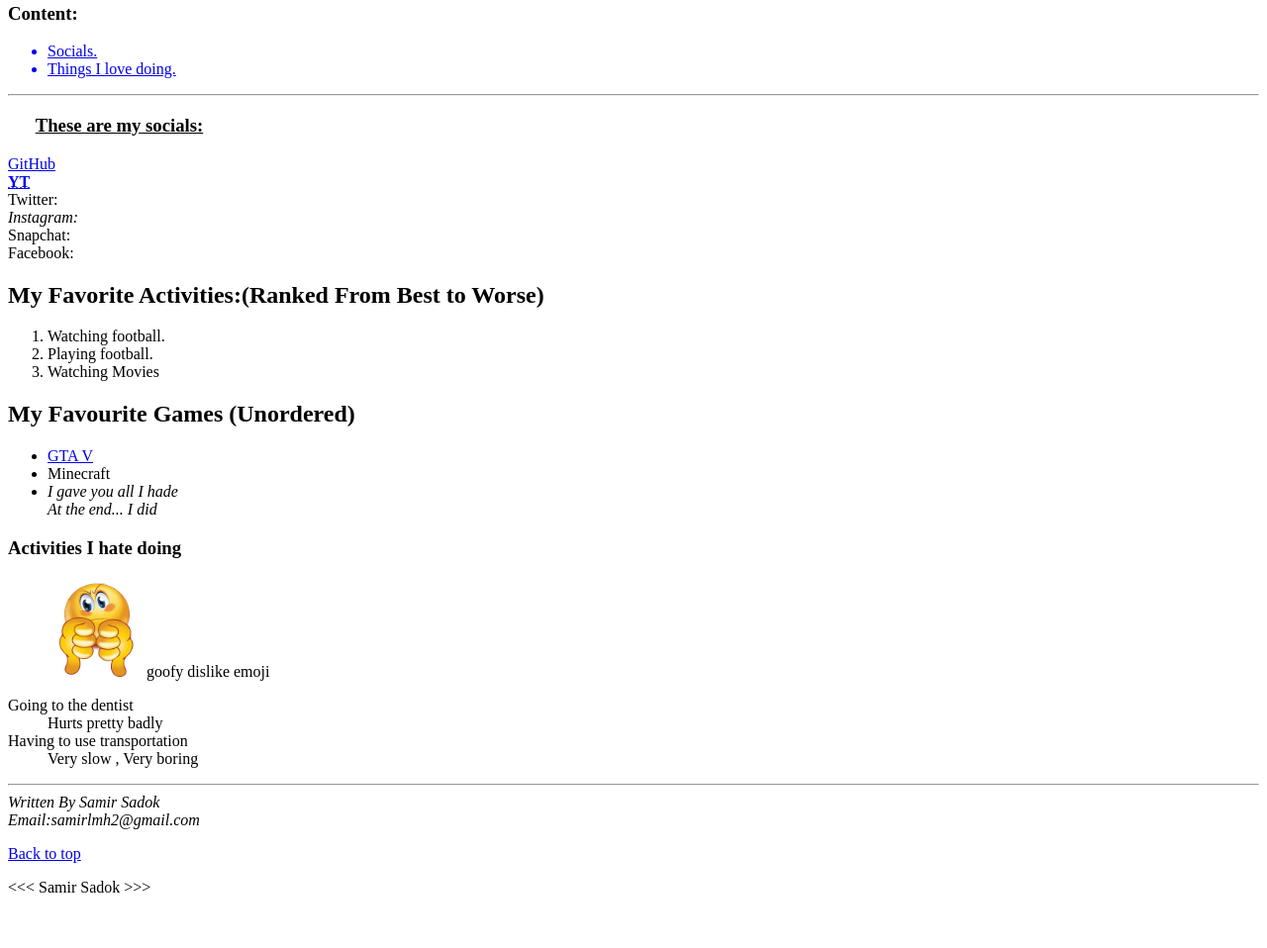
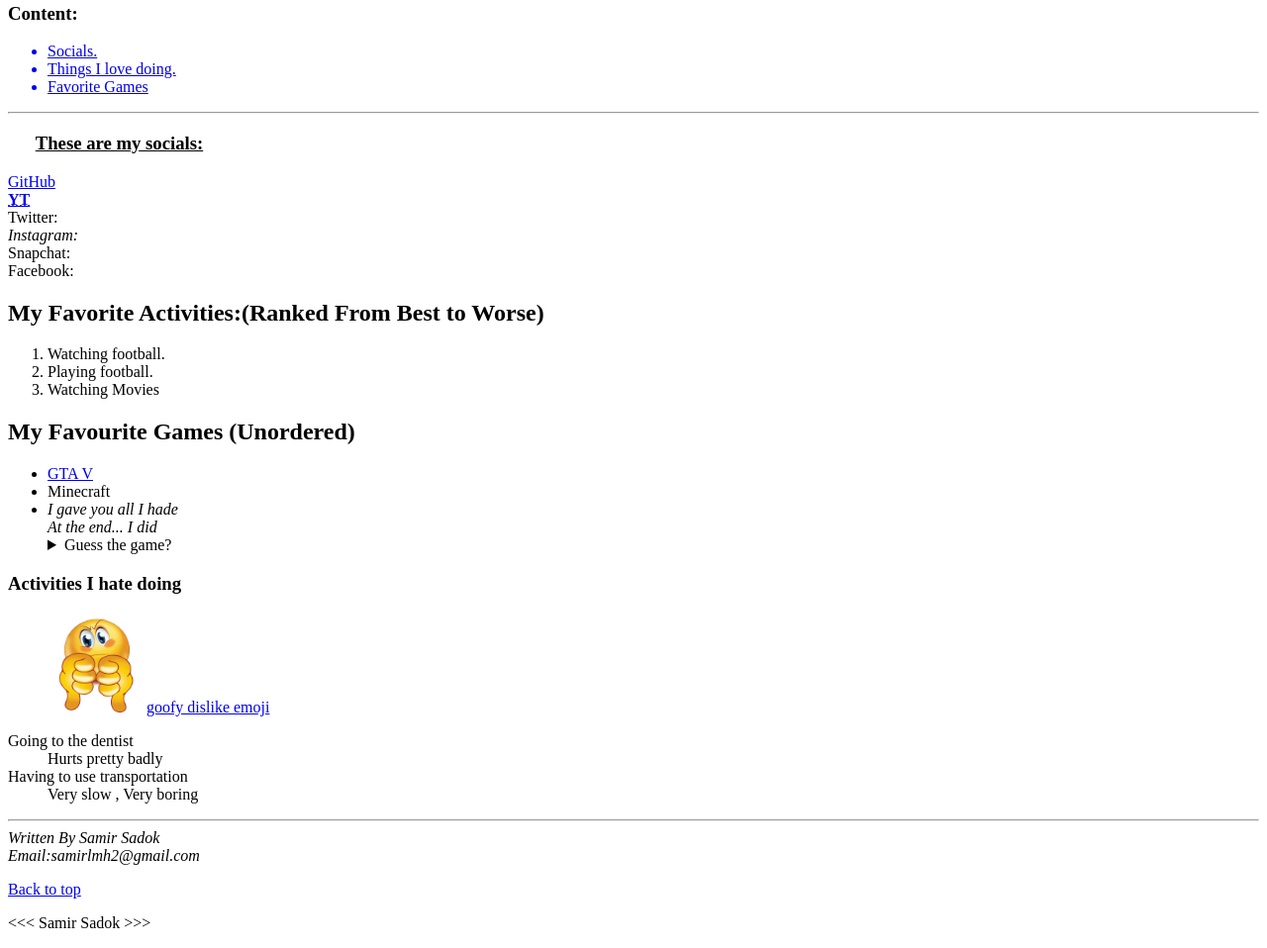
Before and after one commit to SadokAbdelhak/learning-web-dev, a plain HTML site: page Learning HTML/index.html in a window 1280 px wide. Shown: the part 511-1469 px from the top of the page at 99% size. Before the commit the page ends 1433 px from the top, so only its background shows below. Drawn offline with Linux system fonts and the light colour scheme.

Commit message:
Added some semantic element(<details> <articles> <main> <footer>...)

```diff
--- a/Learning HTML/index.html
+++ b/Learning HTML/index.html
@@ -15,7 +15,9 @@
 
   <body>
     <!--h1 is the biggest form of text you can write (it stands for heading)-->
-    <h1>Hello World !</h1>
+   <header>
+
+     <h1>Hello World !</h1>
     <h2>This is Samir Sadok's Web Page.</h2>
     <p>That Contains my informations.</p>
     <p>This is also my way to learn how to use git and github and also learn web
@@ -29,11 +31,13 @@
     <nav><ul>
       <a href="#socials"><li>Socials.</li></a>
       <a href="#TILD"><li>Things I love doing.</li></a>
+      <a href="#FavGames"><li>Favorite Games</li></a>
     </ul>
-
+  </header>
     </nav>
 
     <hr>
+    <main>
     <section id="socials">
     <h3 id="socials">&nbsp;&nbsp;&nbsp;&nbsp;&nbsp; <ins>These are my socials:</ins></h3>
     <!--This is an entety to leave an empty space, enteties also include &lt; and &gt;-->
@@ -53,6 +57,7 @@
       <li>Watching Movies</li>
     </ol>
 </section>
+<article id="FavGames">
     <h2>My Favourite Games (Unordered)</h2>
     <ul>
       <!--This opens up an unordered list-->
@@ -60,22 +65,27 @@
       <li>Minecraft</li>
       <li>
         <address>I gave you all I hade <br>At the end... I did</address>
+        <details>
+          <summary>Guess the game?</summary>
+        Red Dead Redemption
+        </details>
       </li>
     </ul>
-
+</article>
     <h3>Activities I hate doing</h3>
-    <figure><img src="imgfolder/2.webp" alt="goofy ahhh dislike pic" width="100"><figcaptio>goofy dislike emoji</figcaptio></figure>
+    <figure><img src="imgfolder/2.webp" alt="goofy ahhh dislike pic" width="100"><figcaptio><a href="imgfolder/2.webp" download>goofy dislike emoji</a></figcaptio></figure>
     <dl> <!--Desctiptif List-->
         <dt><!--Desctiptif Terms:--> Going to the dentist</dt>
         <dd>Hurts pretty badly</dd>
         <dt>Having to use transportation</dt>
         <dd>Very slow , Very boring</dd>
     </dl>
-
+  </main>
     <hr>
-
+  <footer>
     <address>Written By Samir Sadok <br />Email:samirlmh2@gmail.com</address>
     <p><a href="#">Back to top</a></p>
     <p>&lt;&lt;&lt; Samir Sadok &gt;&gt;&gt;</p>
+  </footer>
   </body>
 </html>
```
Also changed, not shown: Learning HTML/Progress.html (+4 -1 lines).
